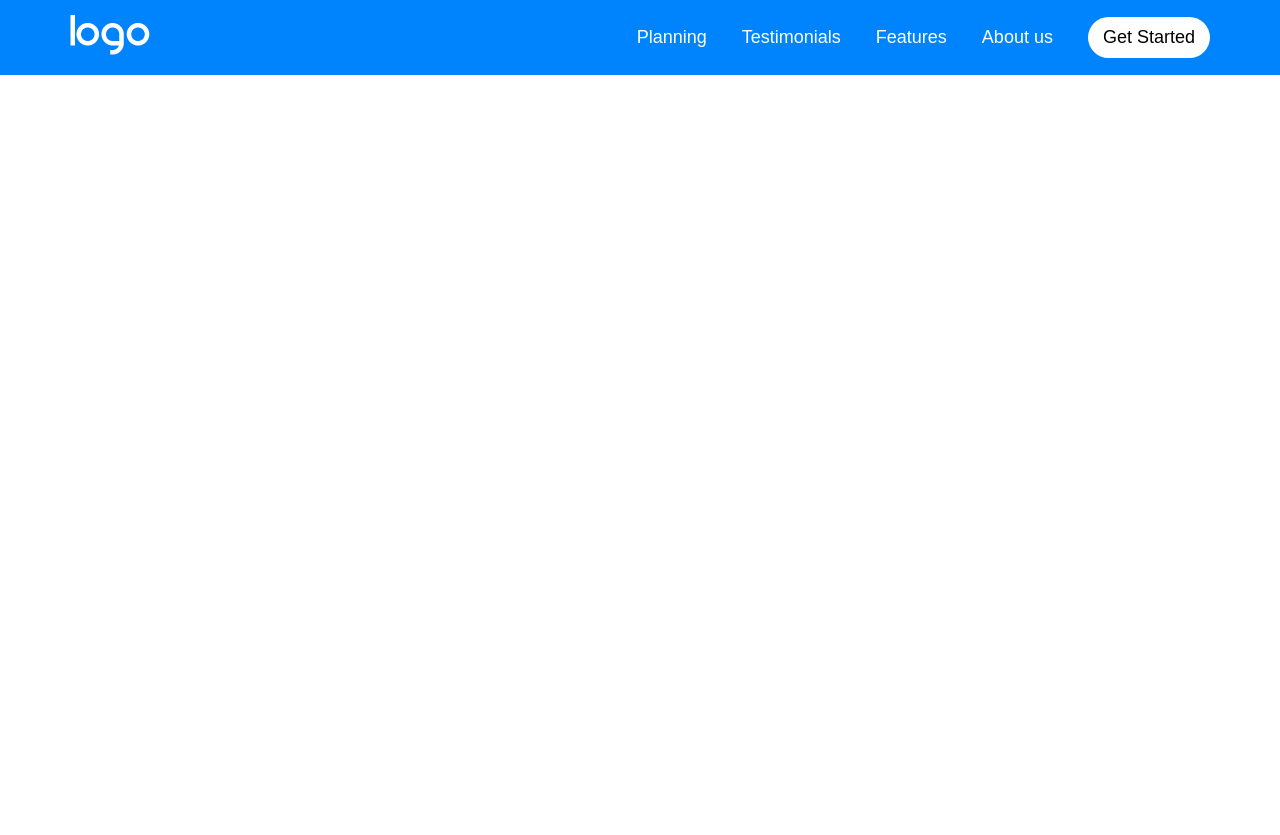
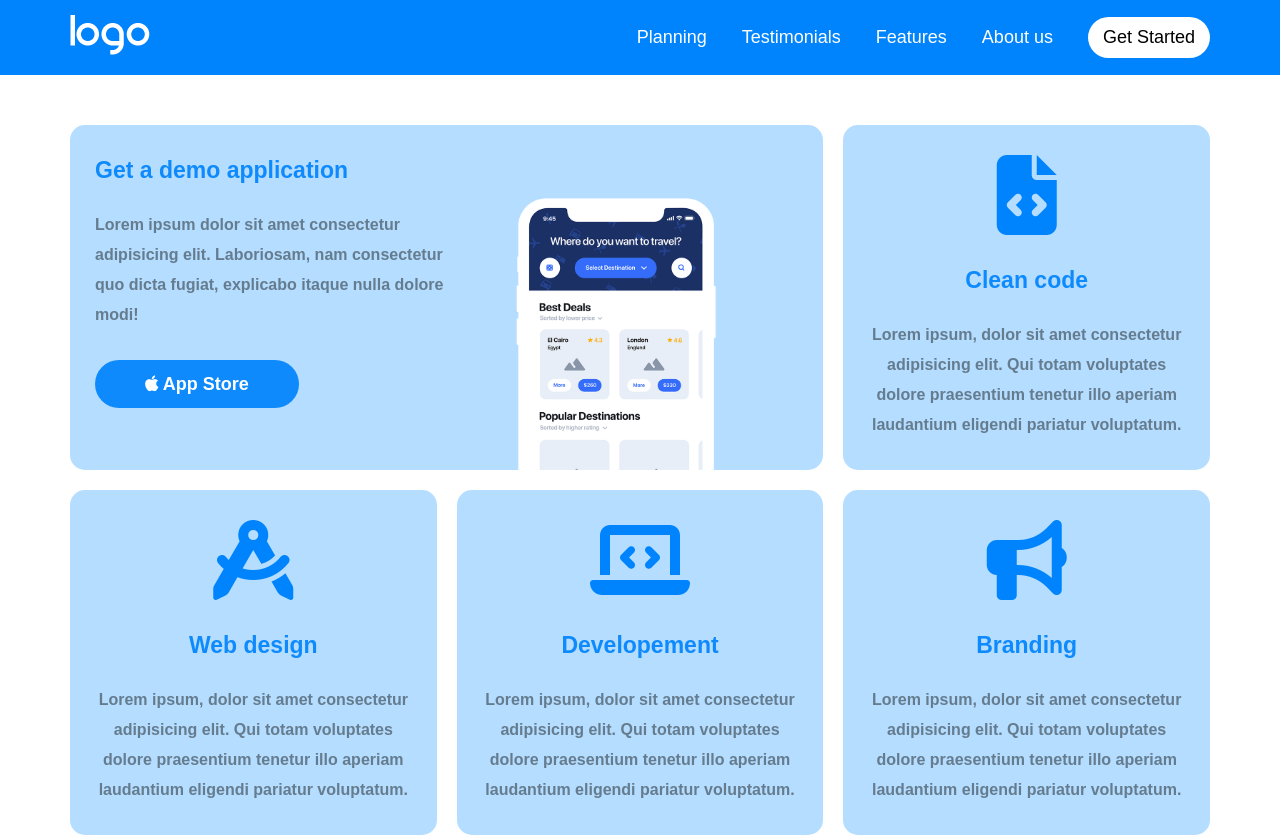
Before and after one commit to JacopoP/htmlcss-responsive-layout, a plain HTML site: page index.html in a window 1280 px wide. Before the commit the page ends 800 px from the top, so only its background shows below. Drawn offline with Linux system fonts and the light colour scheme.

Commit message:
Finalizzata prima section

```diff
--- a/css/responsive.css
+++ b/css/responsive.css
@@ -1,3 +1,17 @@
+@media screen and (max-width:950px){
+    #uses .big-card.card .right-col, #uses .big-card.card .left-col{
+        width: 100%;
+        text-align: left;
+    }
+
+    #uses .big-card.card .right-col img{
+        position: relative;
+        top: 40px;
+        left: 20px;
+        text-align: left;
+    }
+}
+
 @media screen and (max-width:768px) {
     header nav{
         display: none;
@@ -7,3 +21,9 @@
         display: block;
     }
 }
+
+@media screen and (max-width:656px){
+    #uses .flex-container .card{
+        width: 100%;
+    }
+}
--- a/css/style.css
+++ b/css/style.css
@@ -31,6 +31,7 @@ header{
     top: 0;
     left: 0;
     right: 0;
+    z-index: 9999;
     height: 75px;
     color: #fff;
     font-size: 18px;
@@ -69,3 +70,69 @@ header #burger-menu{
 main{
     margin-top: 125px;
 }
+
+main .flex-container{
+    display: flex;
+    justify-content: space-between;
+    flex-wrap: wrap;
+}
+
+/* Section uses rules */
+#uses .flex-container{
+    gap: 20px;
+}
+
+#uses .card{
+    background-color: #b5ddff;
+    text-align: center;
+    width: calc((100% - 40px) / 3);
+    padding: 30px 25px;
+    border-radius: 15px;
+    color: #657c8f;
+    font-weight: bold;
+    line-height: 30px;
+}
+
+#uses .card h3{
+    color: #0e8afd;
+    font-size: 23px;
+    margin-bottom: 25px;
+}
+
+.card .icon{
+    color:#0084fd;
+    font-size: 80px;
+    margin-bottom: 30px;
+}
+
+#uses .card.big-card{
+    display: flex;
+    flex-wrap: wrap;
+    width: calc((100% - 40px) / 3 * 2 + 20px);
+}
+
+#uses .card.big-card .left-col{
+    width: 50%;
+    text-align: left;
+}
+
+#uses .card.big-card .right-col{
+    width: 50%;
+    position: relative;
+}
+
+#uses .card.big-card .right-col img{
+    width: 250px;
+    position: absolute;
+    bottom: -30px;
+    left: 45px;
+}
+
+#uses .card.big-card .left-col .button{
+    display: inline-block;
+    padding: 9px 50px;
+    background-color: #0e8afd;
+    color: #fff;
+    font-size: 18px;
+    margin: 30px 0 0;
+}
--- a/index.html
+++ b/index.html
@@ -46,9 +46,43 @@
     <!-- main body -->
     <main>
 
-        <section>
-            <div class="container">
+        <section id="uses">
+            <div class="container flex-container">
 
+                <div class="card big-card">
+                    <div class="left-col">
+                        <h3>Get a demo application</h3>
+                        <p>Lorem ipsum dolor sit amet consectetur adipisicing elit. Laboriosam, nam consectetur quo dicta fugiat, explicabo itaque nulla dolore modi!</p>
+                        <a class="button" href="#"><i class="fa-brands fa-apple"></i>  App Store</a>
+                    </div>
+                    <div class="right-col">
+                        <img src="img/phone.png" alt="Un telefono">
+                    </div>
+                </div>
+
+                <div class="card">
+                    <div class="icon"><i class="fa-solid fa-file-code"></i></div>
+                    <h3>Clean code</h3>
+                    <p>Lorem ipsum, dolor sit amet consectetur adipisicing elit. Qui totam voluptates dolore praesentium tenetur illo aperiam laudantium eligendi pariatur voluptatum.</p>
+                </div>
+
+                <div class="card">
+                    <div class="icon"><i class="fa-solid fa-compass-drafting"></i></div>
+                    <h3>Web design</h3>
+                    <p>Lorem ipsum, dolor sit amet consectetur adipisicing elit. Qui totam voluptates dolore praesentium tenetur illo aperiam laudantium eligendi pariatur voluptatum.</p>
+                </div>
+
+                <div class="card">
+                    <div class="icon"><i class="fa-solid fa-laptop-code"></i></div>
+                    <h3>Developement</h3>
+                    <p>Lorem ipsum, dolor sit amet consectetur adipisicing elit. Qui totam voluptates dolore praesentium tenetur illo aperiam laudantium eligendi pariatur voluptatum.</p>
+                </div>
+
+                <div class="card">
+                    <div class="icon"><i class="fa-solid fa-bullhorn"></i></i></div>
+                    <h3>Branding</h3>
+                    <p>Lorem ipsum, dolor sit amet consectetur adipisicing elit. Qui totam voluptates dolore praesentium tenetur illo aperiam laudantium eligendi pariatur voluptatum.</p>
+                </div>
             </div>
         </section>
 
```
